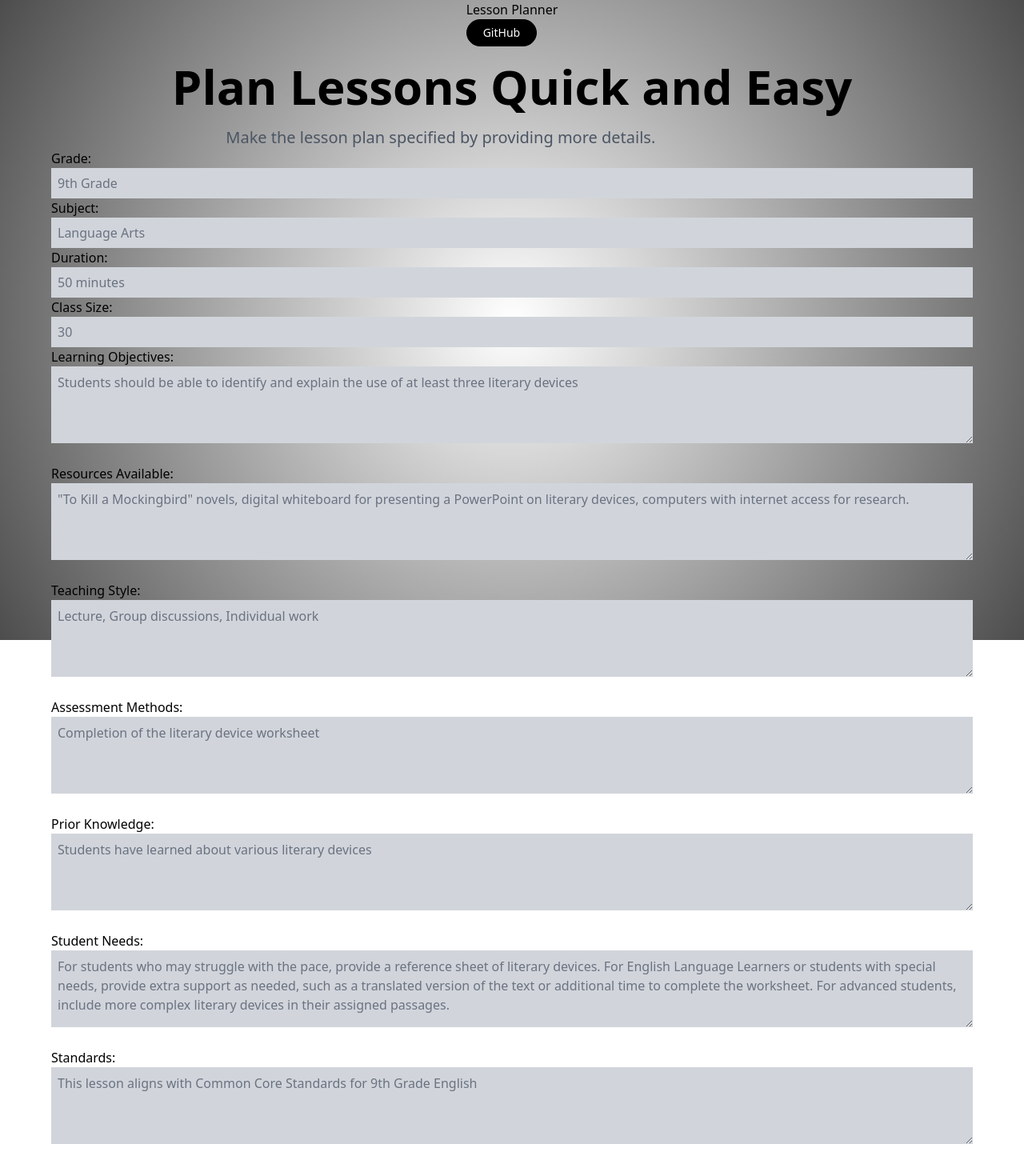
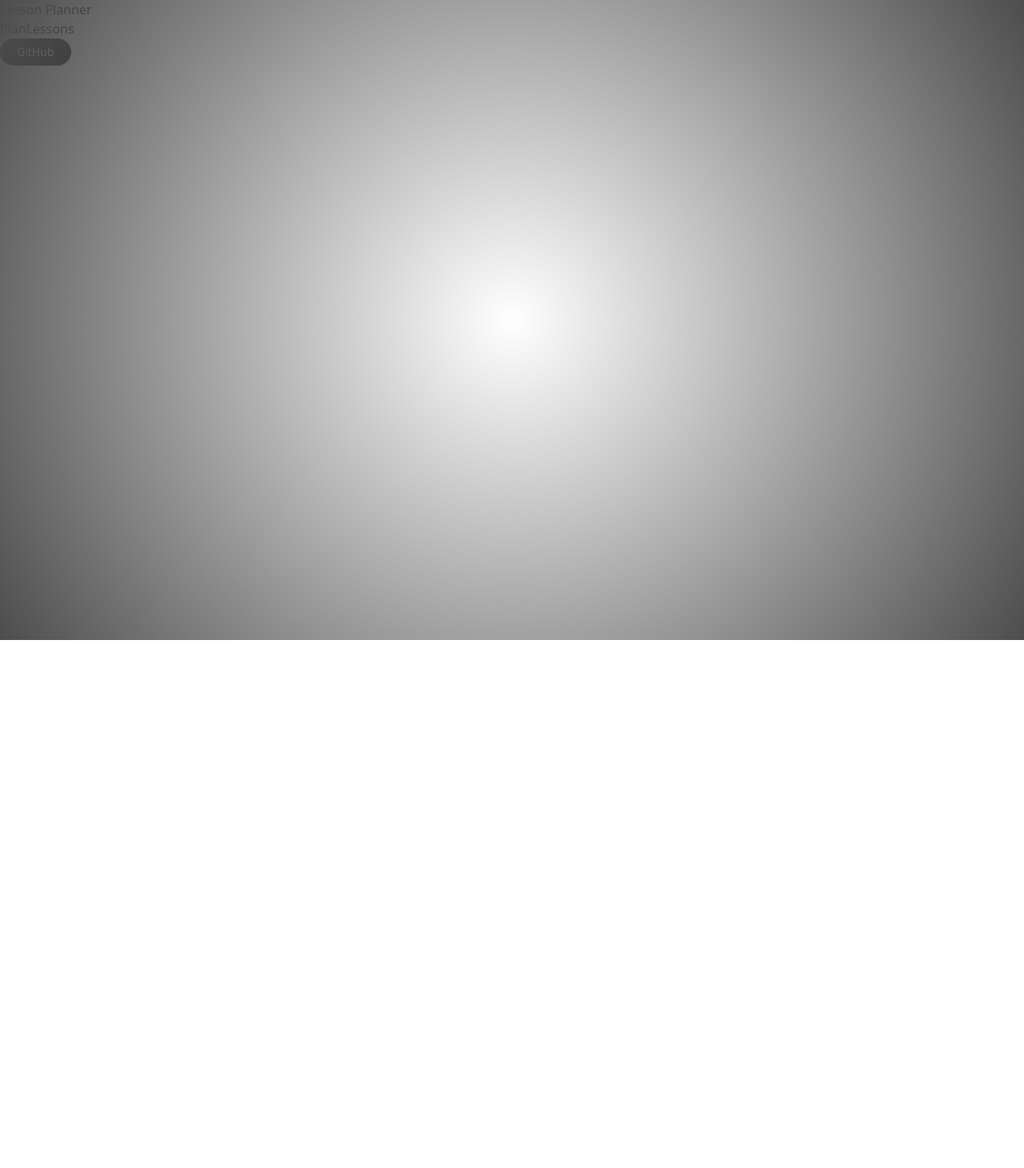
Before and after one commit to ajboman/LessonPlanner, a React (Vite) app: page / in a window 1280 px wide. Shown: the top 1460 px of the page at 80% size. After the commit the page ends 800 px from the top, so only its background shows below. Built offline with nearby package versions, Linux system fonts and the light colour scheme.

Commit message:
api working

```diff
--- a/package.json
+++ b/package.json
@@ -15,7 +15,8 @@
     "openai": "^3.2.1",
     "react": "^18.2.0",
     "react-dom": "^18.2.0",
-    "react-redux": "^8.0.5"
+    "react-redux": "^8.0.5",
+    "react-router-dom": "^6.11.2"
   },
   "devDependencies": {
     "@types/react": "^18.0.28",
--- a/src/App.jsx
+++ b/src/App.jsx
@@ -1,24 +1,26 @@
-import React from 'react'
-import Navbar from './components/Navbar'
-import Info from './components/Info'
-import Form from './components/Form'
+import React from 'react';
+import { BrowserRouter as Router, Route, Routes } from 'react-router-dom';
 
-import './App.css'
+import Navbar from './components/Navbar';
+import Info from './components/Info';
+import Form from './components/Form';
+import Lessons from './components/Lessons';
+
+import './App.css';
 
 const App = () => {
     return (
-        <main>
-            <div className='main'>
-                {/* background */}
-            </div>
-
-            <div className='app'>
+        <Router>
+            <main>
+                <div className='main' />
                 <Navbar />
-                <Info />
-                <Form />
-            </div>
-        </main>
-    )
+                <Routes>
+                    <Route path="/plan" element={<><Info /><Form /></>} />
+                    <Route path="/lessons" element={<Lessons />} />
+                </Routes>
+            </main>
+        </Router>
+    );
 }
 
-export default App
+export default App;
--- a/src/components/Form.jsx
+++ b/src/components/Form.jsx
@@ -13,7 +13,7 @@ const Form = () => {
     assessmentMethods: '',
     priorKnowledge: '',
     studentNeeds: '',
-    standards: '',
+    extraOptions: '',
   });
 
   const [prompt, setPrompt] = useState('');
@@ -49,7 +49,7 @@ const Form = () => {
     try {
       const prompt = "Say this is a test";
       const response = await createOpenAICompletion(prompt);
-      console.log(response);
+      console.log(response.data.choices[0].text);
       // Handle the response or perform further operations here
     } catch (error) {
       console.error("Error:", error);
@@ -156,10 +156,10 @@ const Form = () => {
           />
         </label>
         <label>
-          Standards:
+          Extra Options:
           <textarea
-            name='standards'
-            placeholder='This lesson aligns with Common Core Standards for 9th Grade English'
+            name='extraOptions'
+            placeholder='If something does not fit in the above categories put it here.'
             value={formData.standards}
             onChange={handleChange}
           />
--- /dev/null
+++ b/src/components/Lessons.jsx
@@ -0,0 +1,9 @@
+import React from 'react'
+
+const Lessons = () => {
+  return (
+    <div>Lessons</div>
+  )
+}
+
+export default Lessons
--- a/src/components/Navbar.jsx
+++ b/src/components/Navbar.jsx
@@ -1,9 +1,14 @@
+import { Link } from 'react-router-dom';
+
 const Navbar = () => {
     return (
-        <header className="w-full flex justify-center items-center flex-col">
+        <header className="w-full flex justify-center items-center flex-col p-5">
             <nav className='flex justify-between items-center w-full mb-10 pt-3'>
-                <div>Lesson Planner</div>
-                {/* can put image logo above here */}
+                <div className="text-2xl text-black">Lesson Planner</div>
+                <div>
+                    <Link to="/plan" className='mr-4 text-black'>Plan</Link>
+                    <Link to="/lessons" className='text-black'>Lessons</Link>
+                </div>
                 <button
                     type='button'
                     onClick={() =>
@@ -16,4 +21,4 @@ const Navbar = () => {
     )
 }
 
-export default Navbar
+export default Navbar;
--- a/src/services/route.js
+++ b/src/services/route.js
@@ -1,6 +1,7 @@
 import { Configuration, OpenAIApi } from "openai";
 
 const createOpenAICompletion = async (prompt) => {
+  try {
     const configuration = new Configuration({
       apiKey: import.meta.env.VITE_OPEN_AI_KEY,
     });
@@ -12,6 +13,11 @@ const createOpenAICompletion = async (prompt) => {
       temperature: 0,
     });
     return response;
+  } catch (error) {
+    console.error("Error while making request to OpenAI:", error);
+    throw error; // rethrow the error so it can be caught in the calling function
+  }
 };
 
+
 export default createOpenAICompletion;
```
Also changed, not shown: 1 other file (tests, documents, lock files or other folders). Lines whose indentation alone changed are shown as unchanged.
